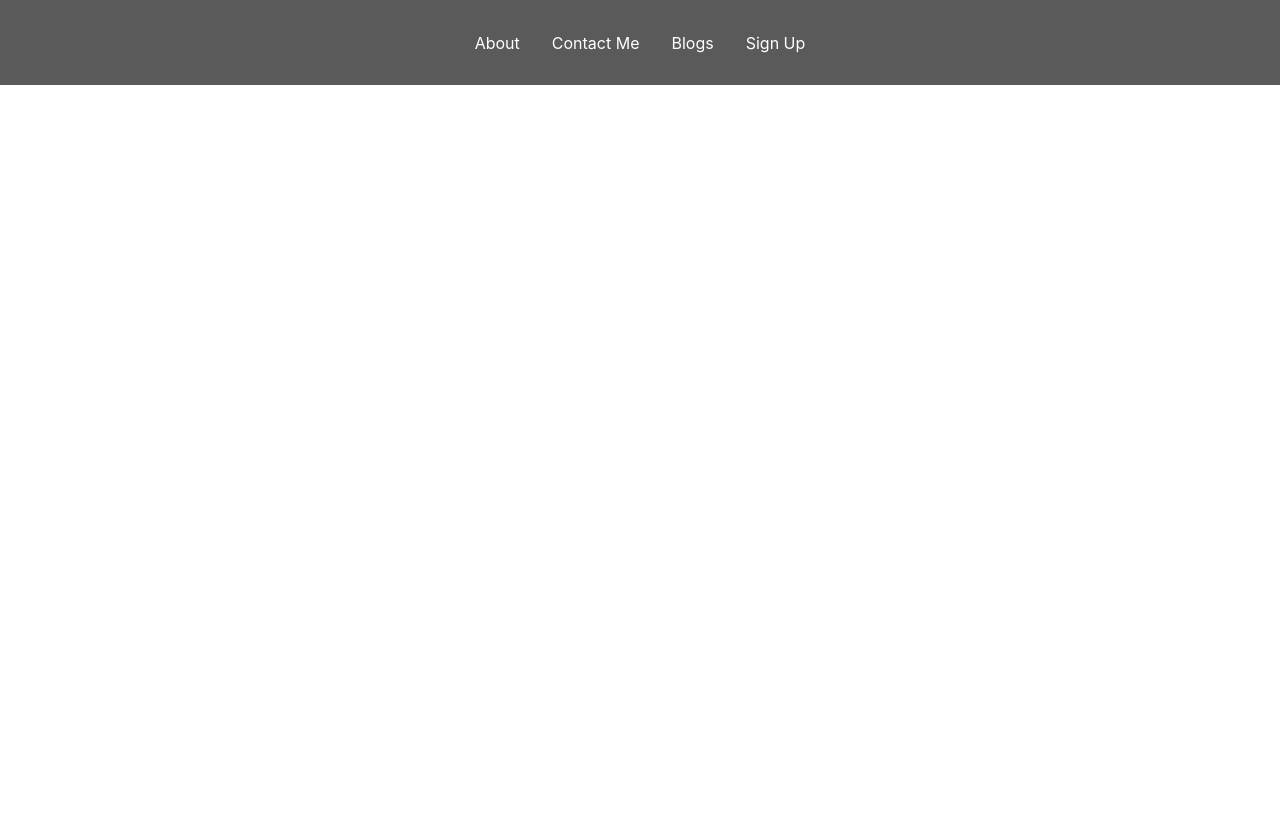
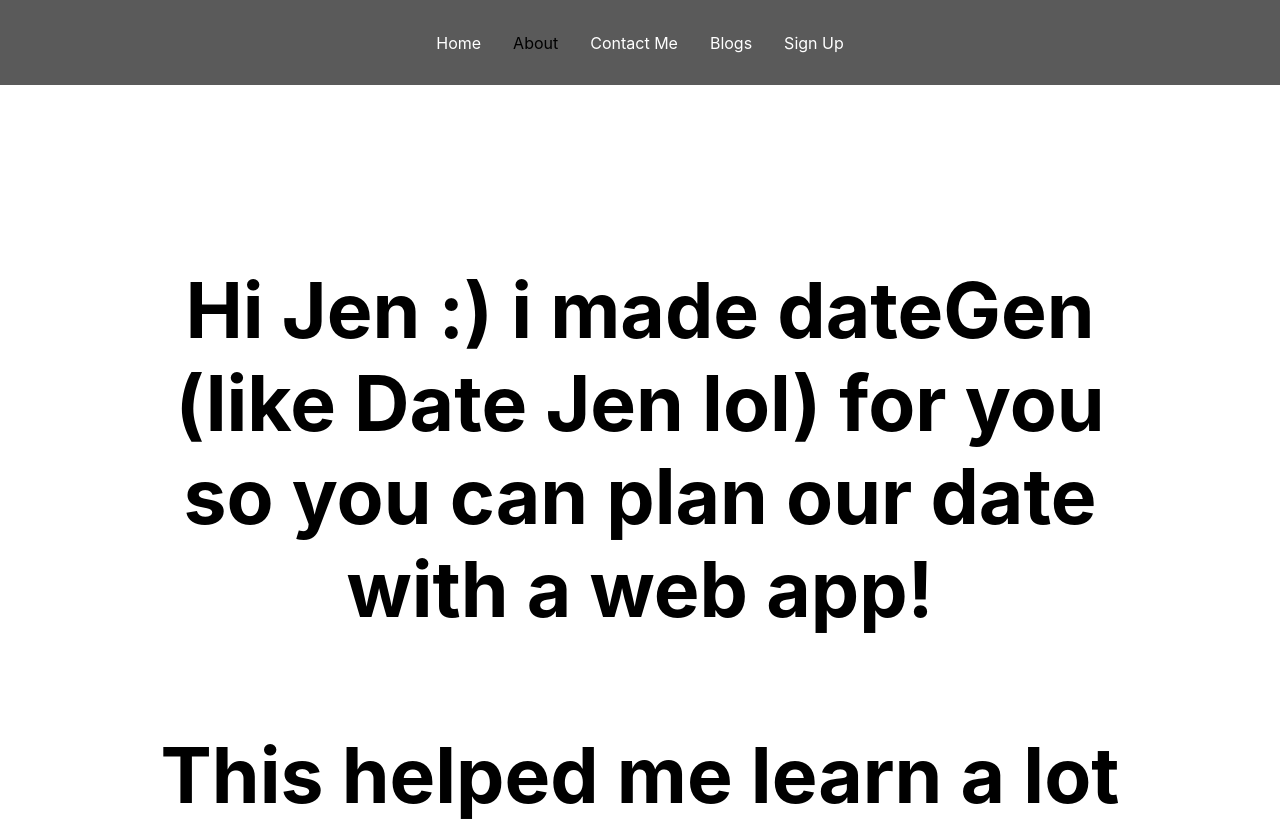
Before and after one commit to dylanfeehan/dategen, a React (Create React App) app: page /#/about in a window 1280 px wide. Before the commit this address led to /. Shown: the top 821 px of the page. Before the commit the page ends 800 px from the top, so only its background shows below. Built offline with nearby package versions, Linux system fonts and the light colour scheme.

Commit message:
yay made some progress

```diff
--- a/src/App.js
+++ b/src/App.js
@@ -3,7 +3,7 @@ import './App.css';
 
 // navbar shit
 import Navbar from './components/Navbar/index.js';
-import { BrowserRouter as Router, Routes, Route} from 'react-router-dom';
+import { HashRouter as Router, Routes, Route} from 'react-router-dom';
 import Home from './pages';
 import About from './pages/about'
 import Blogs from './pages/blogs'
@@ -16,15 +16,13 @@ function App() {
   return (
 
     <Router>
-    {// HashRouter
-    }
     <Navbar />
     <Routes>
-      <Route exact path='/dategen' element={<Home />} />
-      <Route path='/dategen#about' element={<About/>} />
-      <Route path='/dategen#contact' element={<Contact/>} />
-      <Route path='/dategen#blogs' element={<Blogs/>} />
-      <Route path='/dategen#sign-up' element={<SignUp/>} />
+      <Route exact path='/' element={<Home />} />
+      <Route path='/about' element={<About/>} />
+      <Route path='/contact' element={<Contact/>} />
+      <Route path='/blogs' element={<Blogs/>} />
+      <Route path='/sign-up' element={<SignUp/>} />
     </Routes>
     </Router>
   );
--- a/src/components/Navbar/NavbarElements.js
+++ b/src/components/Navbar/NavbarElements.js
@@ -10,6 +10,7 @@ export const Nav = styled.nav`
   margin: auto;
 `;
 
+// navlink is just a styled link
 export const NavLink = styled(Link)`
 color: #ffffff;
 display: flex;
--- a/src/components/Navbar/index.js
+++ b/src/components/Navbar/index.js
@@ -6,10 +6,11 @@ const Navbar = () => {
     <>
       <Nav>
         <NavMenu>
-          <NavLink to="/dategen#about" >About</NavLink>
-          <NavLink to="/dategen#contact" >Contact Me</NavLink>
-          <NavLink to="/dategen#blogs" >Blogs</NavLink>
-          <NavLink to="/dategen#sign-up" >Sign Up</NavLink>
+          <NavLink to="/" >Home</NavLink>
+          <NavLink to="/about" >About</NavLink>
+          <NavLink to="/contact" >Contact Me</NavLink>
+          <NavLink to="/blogs" >Blogs</NavLink>
+          <NavLink to="/sign-up" >Sign Up</NavLink>
         </NavMenu>
       </Nav>
     </>
--- a/src/pages/about.js
+++ b/src/pages/about.js
@@ -4,7 +4,7 @@ const About = () => {
   return (
     <div>
       <h1 className="message">
-        Hi Jen :) i made this for you because you judged my planning abilities. Now what do you have to say for yourself?
+        Hi Jen :) i made dateGen (like Date Jen lol) for you so you can plan our date with a web app!
         <br></br>
         <br></br>
         This helped me learn a lot of stuff including CSS bootstrap, javascript, react, and react-router. so thanks, it was fun.
--- a/src/pages/index.js
+++ b/src/pages/index.js
@@ -1,13 +1,21 @@
 import react from 'react';
 import '../../src/App.css'
 import logo from '../../src/dateGen.svg';
+import { Link } from 'react-router-dom'
+import Button from 'react-bootstrap/Button'
 
 const Home = () => {
   return (
+    // this is basically the home page so.... lets add some shit
     <div>
       <div className="container">
-        <img src={logo} className="Website-Logo" alt="dateGen logo" />
+        <img src={logo} className="Website-Logo" alt="dateGen logo" /> {/* how to define this as an onblock logo? */}
         <h2 className="centered message">Welcome! page under construction</h2>
+        <Link to='/about'>
+          <Button variant="dark">Activities</Button>
+        </Link>
+        <Button>Food/Drink</Button>
+        <Button>One-On-One</Button>
       </div>
     </div>
   );
```
